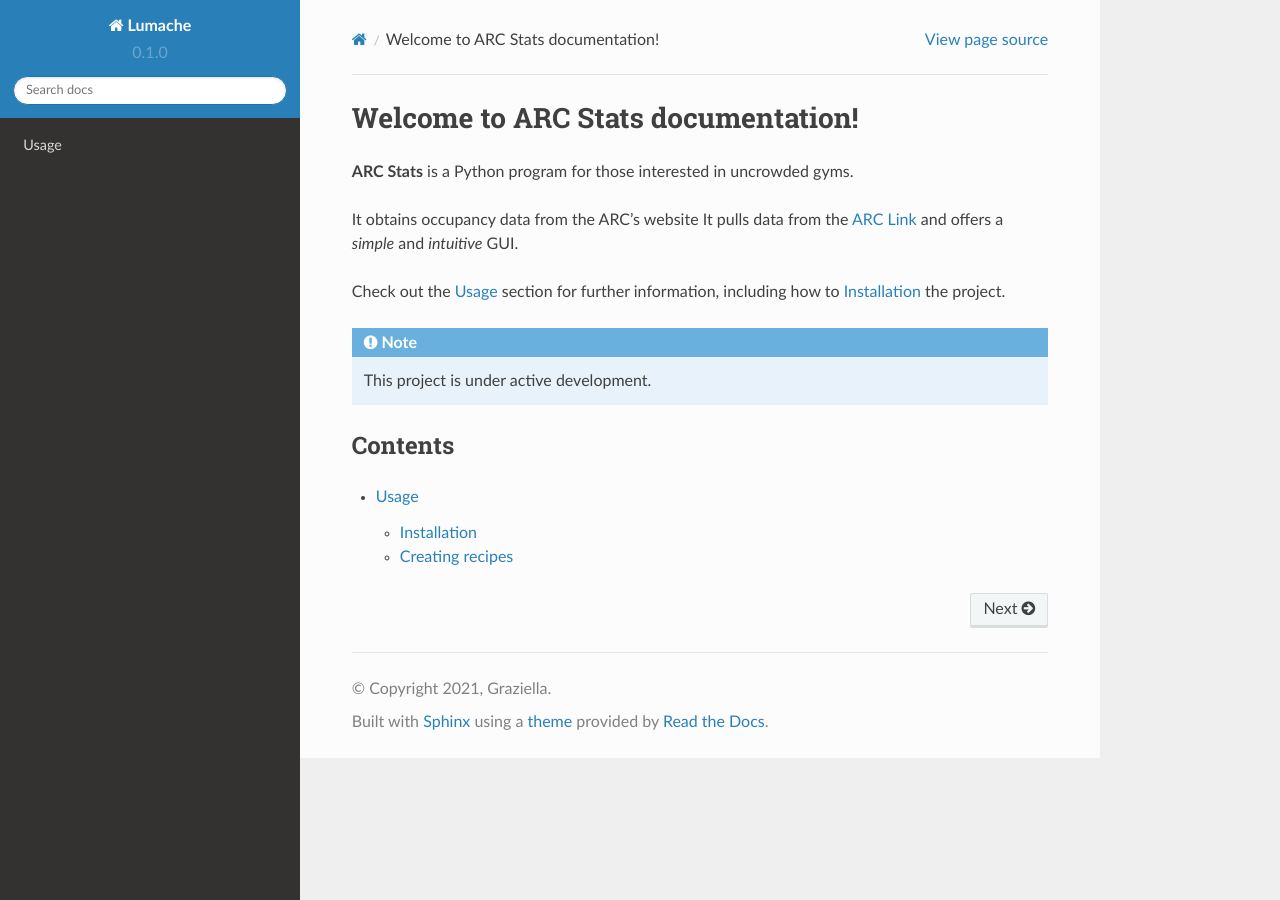
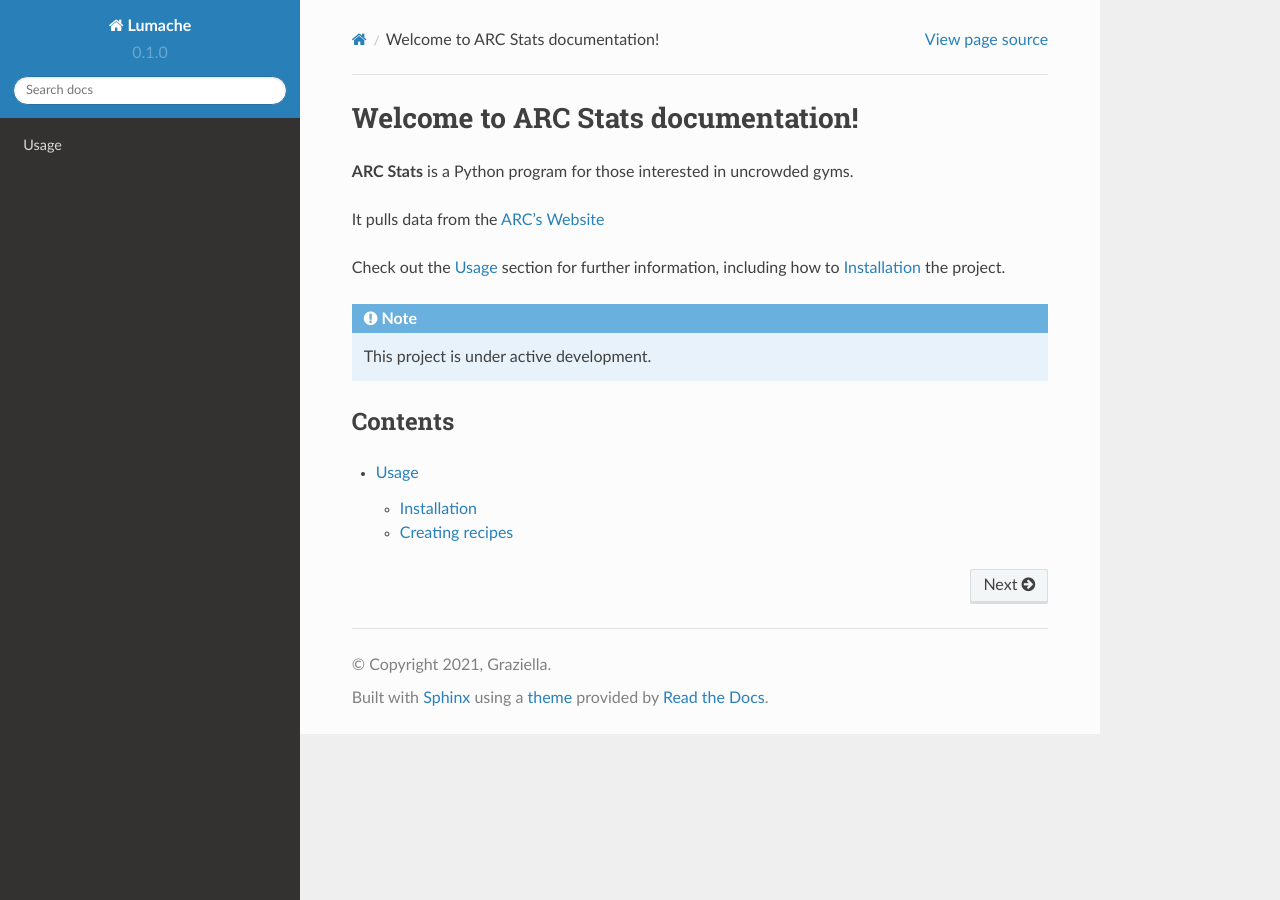
Before and after one commit to Omidgholi/Test_Project, a Sphinx documentation site: the page built from docs/source/index.rst, in a window 1280 px wide. Built offline with Sphinx 7.4.7 and the Read the Docs theme 2.0.0, drawn with Linux system fonts in a browser that asks for light colours.

Commit message:
Update index.rst

```diff
--- a/docs/source/index.rst
+++ b/docs/source/index.rst
@@ -3,9 +3,7 @@
 
 **ARC Stats** is a Python program for those interested in uncrowded gyms.
 
-It obtains occupancy data from the ARC's website
-It pulls data from the `ARC Link <https://connect2concepts.com/connect2/?type=circle&key=59ac279f-1fd6-4e55-925c-f7e02764ab00>`_
-and offers a *simple* and *intuitive* GUI.
+It pulls data from the `ARC's Website <https://connect2concepts.com/connect2/?type=circle&key=59ac279f-1fd6-4e55-925c-f7e02764ab00>`_
 
 Check out the :doc:`usage` section for further information, including
 how to :ref:`installation` the project.
```
